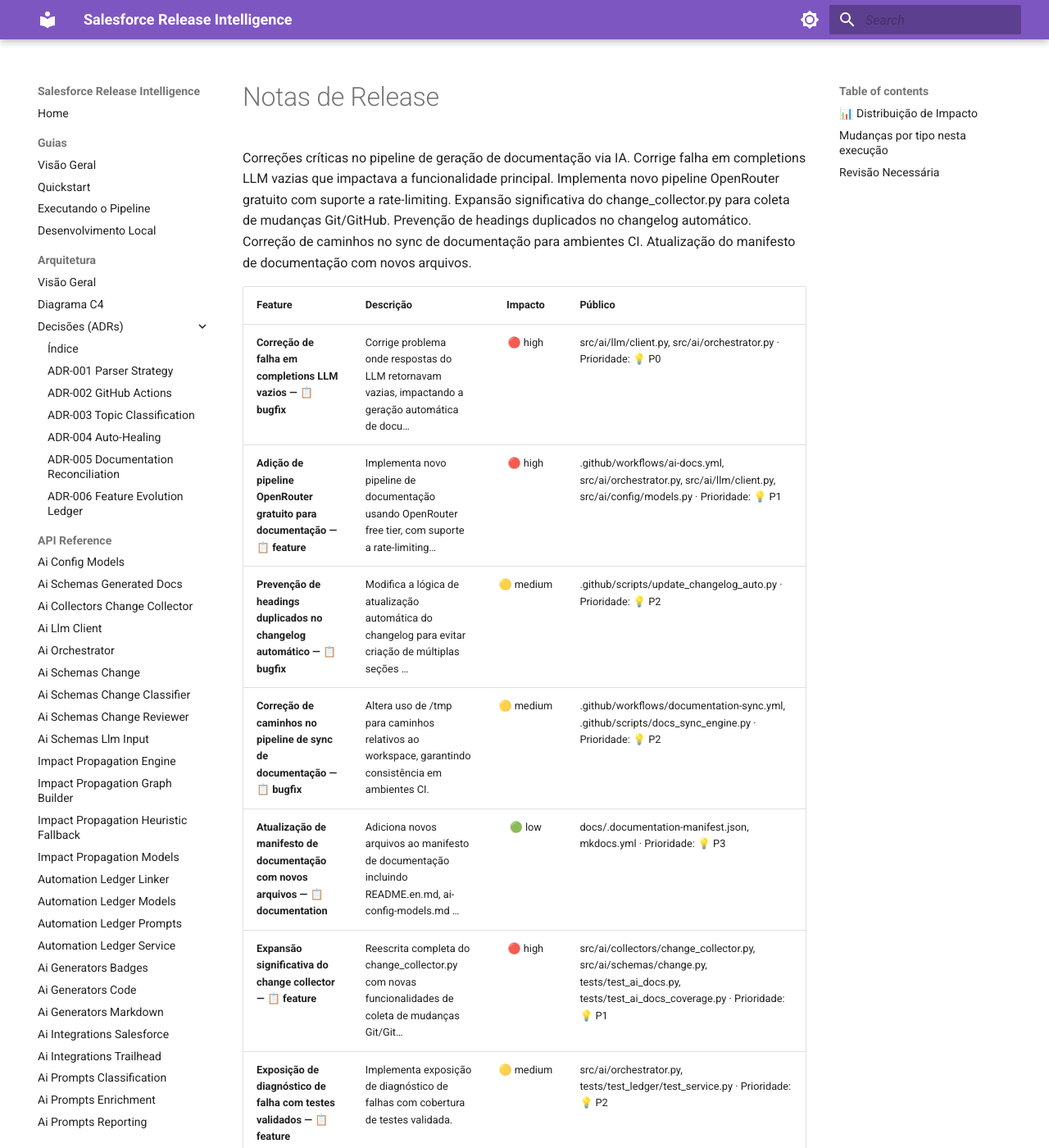
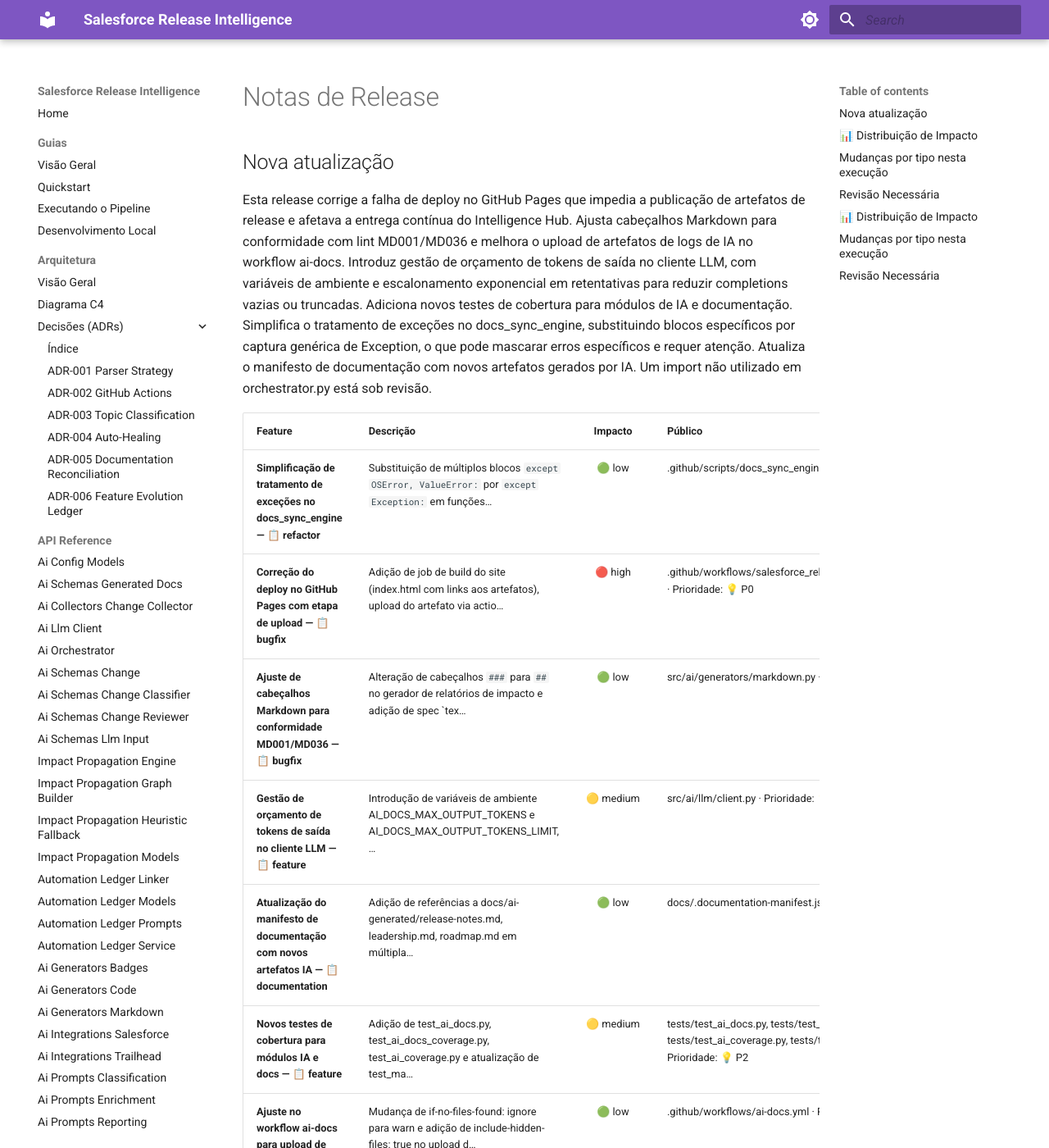
Before and after one commit to Fatal1tyBarucco/Salesforce-WebDev, an MkDocs documentation site: the page built from docs/ai-generated/release-notes.md, in a window 1280 px wide and 1400 px high. Shown: the whole window at 82% size. Built offline with MkDocs 1.6.1 and Material for MkDocs 9.7.7, drawn with Linux system fonts in a browser that asks for light colours; some of the changed text lies outside the part shown.

Commit message:
docs: atualização automática via IA [skip ci]

````diff
--- a/docs/ai-generated/release-notes.md
+++ b/docs/ai-generated/release-notes.md
@@ -1,6 +1,46 @@
-<!-- gerado por IA em 2026-10-19T03:48:57+00:00 — revisar antes de publicar -->
+<!-- gerado por IA em 2026-10-19T14:57:56+00:00 — revisar antes de publicar -->
 
 # Notas de Release
+
+## Nova atualização
+
+Esta release corrige a falha de deploy no GitHub Pages que impedia a publicação de artefatos de release e afetava a entrega contínua do Intelligence Hub. Ajusta cabeçalhos Markdown para conformidade com lint MD001/MD036 e melhora o upload de artefatos de logs de IA no workflow ai-docs. Introduz gestão de orçamento de tokens de saída no cliente LLM, com variáveis de ambiente e escalonamento exponencial em retentativas para reduzir completions vazias ou truncadas. Adiciona novos testes de cobertura para módulos de IA e documentação. Simplifica o tratamento de exceções no docs_sync_engine, substituindo blocos específicos por captura genérica de Exception, o que pode mascarar erros específicos e requer atenção. Atualiza o manifesto de documentação com novos artefatos gerados por IA. Um import não utilizado em orchestrator.py está sob revisão.
+
+| Feature | Descrição | Impacto | Público |
+| :--- | :--- | :---: | :--- |
+| **Simplificação de tratamento de exceções no docs_sync_engine — 📋 refactor** | Substituição de múltiplos blocos `except OSError, ValueError:` por `except Exception:` em funções… | 🟢 low | .github/scripts/docs_sync_engine.py · Prioridade: 💡 P3 |
+| **Correção do deploy no GitHub Pages com etapa de upload — 📋 bugfix** | Adição de job de build do site (index.html com links aos artefatos), upload do artefato via actio… | 🔴 high | .github/workflows/salesforce_release_intelligence_hub.yml · Prioridade: 💡 P0 |
+| **Ajuste de cabeçalhos Markdown para conformidade MD001/MD036 — 📋 bugfix** | Alteração de cabeçalhos `###` para `##` no gerador de relatórios de impacto e adição de spec `tex… | 🟢 low | src/ai/generators/markdown.py · Prioridade: 💡 P3 |
+| **Gestão de orçamento de tokens de saída no cliente LLM — 📋 feature** | Introdução de variáveis de ambiente AI_DOCS_MAX_OUTPUT_TOKENS e AI_DOCS_MAX_OUTPUT_TOKENS_LIMIT, … | 🟡 medium | src/ai/llm/client.py · Prioridade: 💡 P1 |
+| **Atualização do manifesto de documentação com novos artefatos IA — 📋 documentation** | Adição de referências a docs/ai-generated/release-notes.md, leadership.md, roadmap.md em múltipla… | 🟢 low | docs/.documentation-manifest.json · Prioridade: 💡 P3 |
+| **Novos testes de cobertura para módulos IA e docs — 📋 feature** | Adição de test_ai_docs.py, test_ai_docs_coverage.py, test_ai_coverage.py e atualização de test_ma… | 🟡 medium | tests/test_ai_docs.py, tests/test_ai_docs_coverage.py, tests/test_ai_coverage.py, tests/test_main_coverage.py · Prioridade: 💡 P2 |
+| **Ajuste no workflow ai-docs para upload de artefatos ocultos — 📋 bugfix** | Mudança de if-no-files-found: ignore para warn e adição de include-hidden-files: true no upload d… | 🟢 low | .github/workflows/ai-docs.yml · Prioridade: 💡 P3 |
+
+## 📊 Distribuição de Impacto
+
+🔴 Alto: **1** (14%) 🔴
+🟡 Médio: **2** (28%) 🟡🟡
+🟢 Baixo: **4** (57%) 🟢🟢🟢🟢
+
+Total: **7 features**
+
+## Mudanças por tipo nesta execução
+
+```text
+📋 bugfix             │██████████████████████████████│    3 →
+📋 documentation      │██████████░░░░░░░░░░░░░░░░░░░░│    1 →
+📋 feature            │████████████████████░░░░░░░░░░│    2 →
+📋 refactor           │██████████░░░░░░░░░░░░░░░░░░░░│    1 →
+```
+
+Sparkline da distribuição alto/médio/baixo: ▂▄█
+
+
+## Revisão Necessária
+
+- **Importação de re no orchestrator.py sem uso aparente** — Baixa confiança ou sinalizada pelo classificador. (0.40)
+
+---
 
 Correções críticas no pipeline de geração de documentação via IA. Corrige falha em completions LLM vazias que impactava a funcionalidade principal. Implementa novo pipeline OpenRouter gratuito com suporte a rate-limiting. Expansão significativa do change_collector.py para coleta de mudanças Git/GitHub. Prevenção de headings duplicados no changelog automático. Correção de caminhos no sync de documentação para ambientes CI. Atualização do manifesto de documentação com novos arquivos.
 
````
Also changed, not shown: CHANGELOG.md (+23 -0 lines), docs/ai-generated/leadership.md (+7 -1 lines), docs/ai-generated/roadmap.md (+7 -1 lines), 1 other file.
